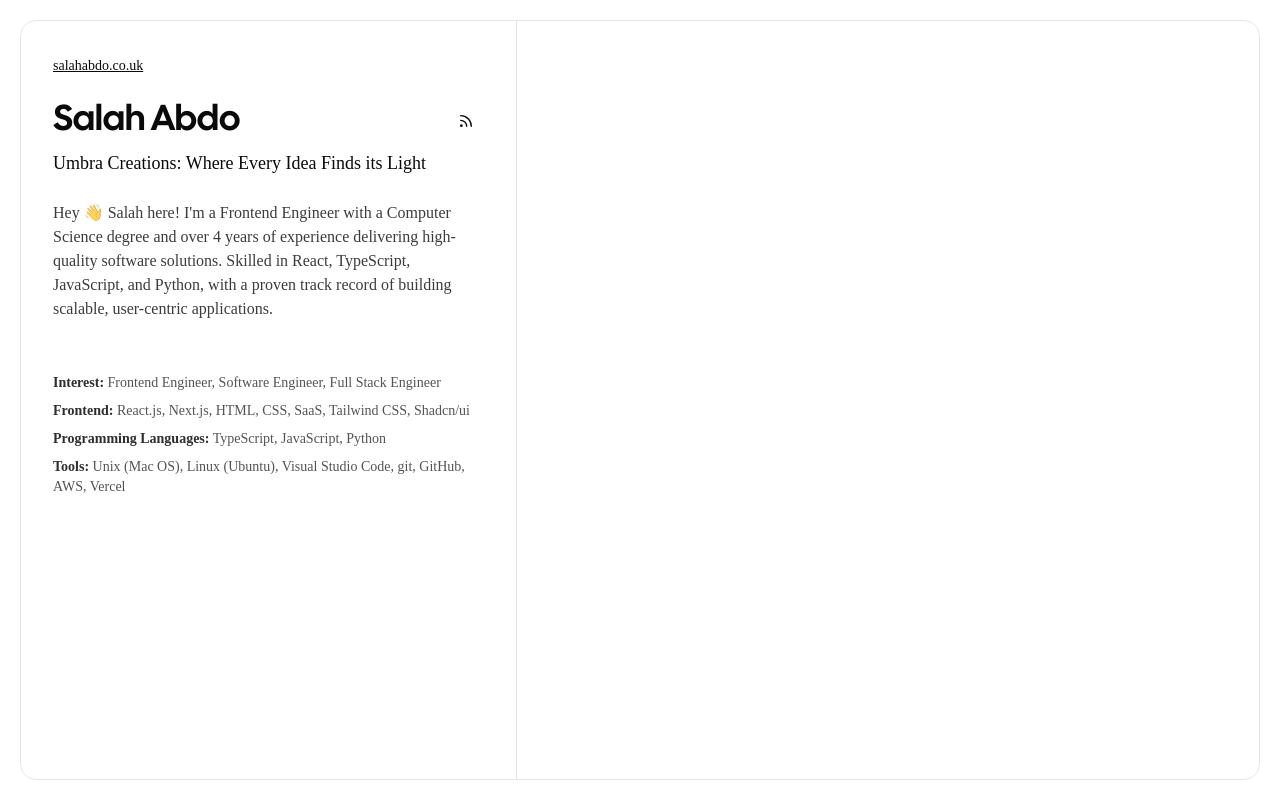
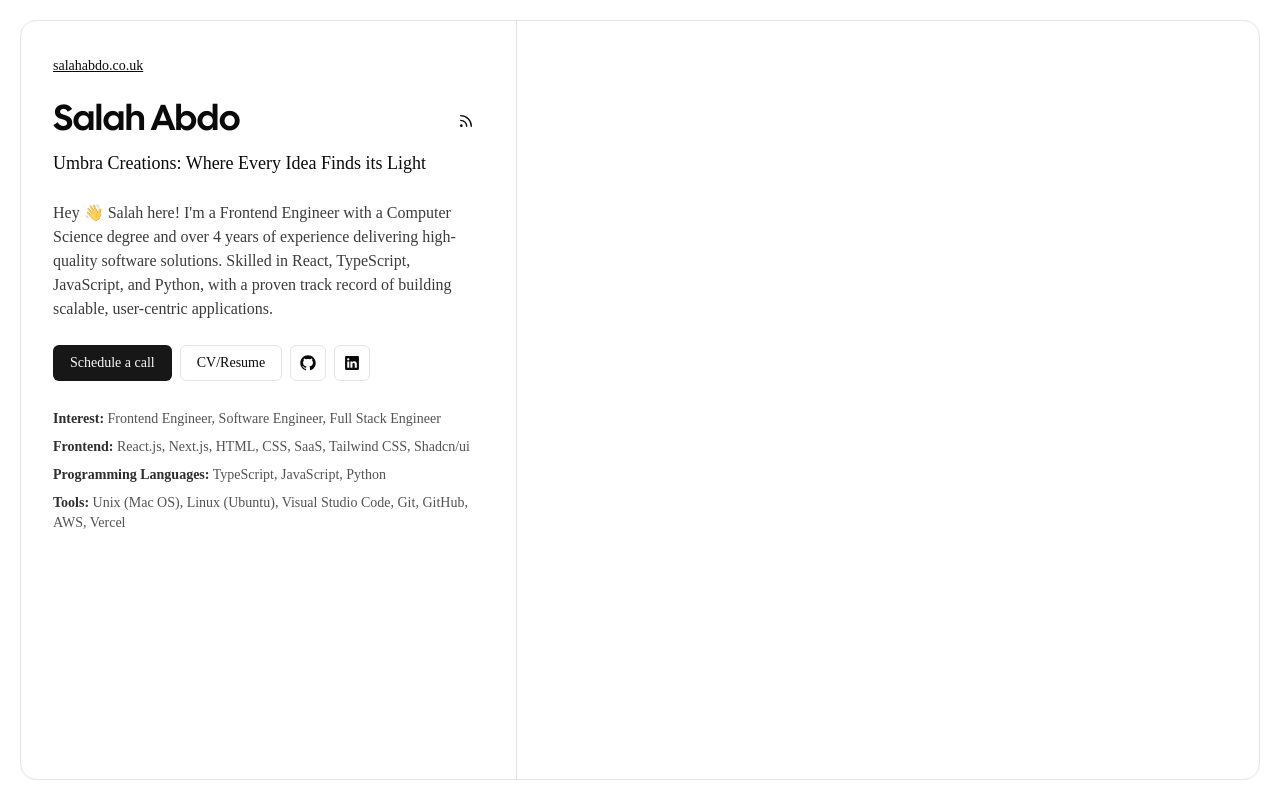
Before and after one commit to salahmander/portfolio, a Next.js app: page / in a window 1280 px wide. Built offline with nearby package versions, Linux system fonts and the light colour scheme.

Commit message:
feat: clean up profileOverview text file, and display social component within the profile overview

```diff
--- a/components/ProfileOverview/ProfileOverview.text.json
+++ b/components/ProfileOverview/ProfileOverview.text.json
@@ -3,12 +3,7 @@
         "sitename": "salahabdo.co.uk",
         "name": "Salah Abdo",
         "tagline": "Umbra Creations: Where Every Idea Finds its Light",
-        "resume": "CV/Resume",
         "about": "Hey 👋 Salah here! I'm a Frontend Engineer with a Computer Science degree and over 4 years of experience delivering high-quality software solutions. Skilled in React, TypeScript, JavaScript, and Python, with a proven track record of building scalable, user-centric applications.",
-        "links": {
-            "github": "https://github.com/salahmander",
-            "linkedin": "https://www.linkedin.com/in/salah-abdo/"
-        },
         "skills": [
             {
                 "category": "Interest",
@@ -44,7 +39,7 @@
                     "Unix (Mac OS)",
                     "Linux (Ubuntu)",
                     "Visual Studio Code",
-                    "git",
+                    "Git",
                     "GitHub",
                     "AWS",
                     "Vercel"
--- a/components/ProfileOverview/ProfileOverview.tsx
+++ b/components/ProfileOverview/ProfileOverview.tsx
@@ -5,6 +5,7 @@ import { Rss } from "lucide-react";
 import { Button } from "@/components/ui/button";
 
 import localText from "./ProfileOverview.text.json";
+import Socials from "@/components/Socials/Socials";
 
 const ProfileOverview = () => {
   const skills = localText.profileOverview.skills;
@@ -34,6 +35,7 @@ const ProfileOverview = () => {
         {localText.profileOverview.about}
         <span className="sr-only">bio</span>
       </p>
+      <Socials />
       <div className="hidden md:flex flex-col text-sm space-y-2 rounded max-w-2xl text-foreground/70 my-7">
         {skills.map((skill) => (
           <p key={skill.category}>
```
